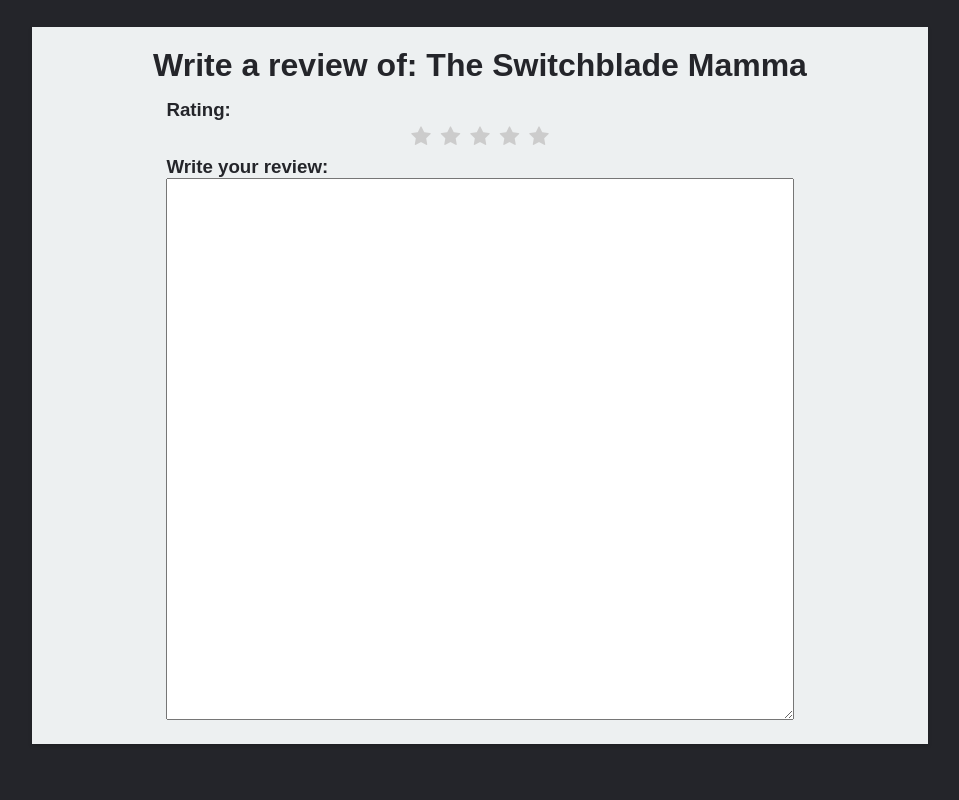
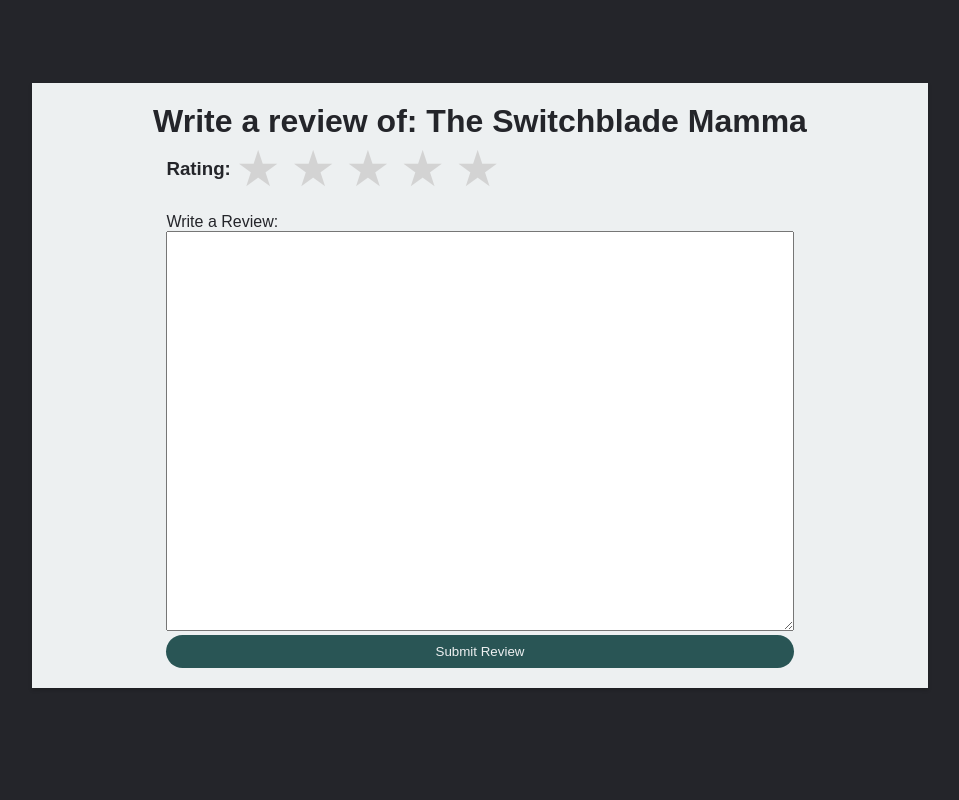
Before and after one commit to burntmilk/Library-Web-App, a Flask app: page /review?book_id=25742454 in a window 1280 px wide. Shown: the part 60-860 px from the top of the page, without its empty margins (160-1119 px from the left). Run offline with Flask 2, Linux system fonts and the light colour scheme; the visitor is signed in with stand-in values (Sample User, id 1); some libraries are stand-ins or nearby versions.

Commit message:
posting of reviews / viewing of reviews implementation done

```diff
--- a/library/adapters/memory_repository.py
+++ b/library/adapters/memory_repository.py
@@ -12,7 +12,7 @@ class MemoryRepository(AbstractRepository):
         self.__publishers = []
         self.__authors = []
         self.__users = []
-        self.__reviews = []
+        self.__reviews = [Review]
 
     def add_book(self, book: Book):
         if self.__inventory.find_book(book.book_id) is None:    # check if already in library
@@ -37,7 +37,12 @@ class MemoryRepository(AbstractRepository):
         self.__users.append(user)
 
     def add_review(self, review: Review):
+        print(review)
         self.__reviews.append(review)
+        print(self.__reviews)
+
+    def get_reviews(self) -> List[Review]:
+        return self.__reviews
 
 
 def load_books(data_path: Path, repo: MemoryRepository):    # makes list of book objects
--- a/library/adapters/repository.py
+++ b/library/adapters/repository.py
@@ -46,3 +46,7 @@ class AbstractRepository(abc.ABC):
     @abc.abstractmethod
     def add_review(self, review: Review):
         raise NotImplementedError
+
+    @abc.abstractmethod
+    def get_reviews(self) -> List[Review]:
+        raise NotImplementedError
--- a/library/browse/browse.py
+++ b/library/browse/browse.py
@@ -1,8 +1,15 @@
 from flask import Blueprint, render_template, request, redirect, url_for, session
 from math import ceil
 
+from flask_wtf.form import FlaskForm
+from wtforms.fields.core import RadioField
+from wtforms.fields.simple import SubmitField, TextAreaField
+from wtforms.validators import DataRequired
+from wtforms.widgets.core import RadioInput
+
 import library.adapters.repository as repo
 import library.browse.services as services
+
 
 browse_blueprint = Blueprint(
     'browse_bp', __name__)
@@ -60,33 +67,50 @@ def show_book():
     stock = services.get_book_stock(book_id, repo.repo_instance)
     price = services.get_book_price(book_id, repo.repo_instance)
 
+    review_book = services.get_book_as_book(book_id, repo.repo_instance)
+
+    reviews = services.get_all_reviews_of_book(review_book, repo.repo_instance)
+
     return render_template(
         'browse/book.html',
         book=book,
         stock=stock,
-        price=price
+        price=price,
+        reviews=reviews
     )
 
 @browse_blueprint.route('/review', methods=['GET', 'POST'])
 def add_review():
     book_id = int(request.args.get('book_id'))
-    book = services.get_book(book_id, repo.repo_instance)
+    book = services.get_book_as_book(book_id, repo.repo_instance)
+
+
+    form = ReviewForm()
 
 
 
-    # try:
-    #     review_text = request.form["review_text"]
-    #     rating = request.form["rating"]
-    #     services.add_review(book, review_text, rating)
-    #     return redirect(url_for('browse_bp.book', book_id))
-    # except services.NonExistentBookException:
-    #     book_nonexistent = "Book is non-existent"
-    # except services.ReviewFormInvalid:
-    #     review_form_invalid = "Please fill in all fields before submitting"
+    book_nonexistent = None
+    review_form_empty = None
+
+    if form.validate_on_submit():
+        try:
+            services.add_review(book, form.review_text.data, int(form.rating.data), repo.repo_instance)
+            return redirect(url_for('browse_bp.show_book', book_id=book_id))
+        except services.NonExistentBookException:
+            book_nonexistent = 'Book does not exist'
+
+        except services.ReviewFormInvalid:
+            review_form_empty = 'Please fill in all fields before submitting'
 
     return render_template(
         'browse/review.html',
         book=book,
-        # book_error=book_nonexistent,
-        # form_error=review_form_invalid
+        book_error=book_nonexistent,
+        form_error=review_form_empty,
+        form=form
     )
+
+class ReviewForm(FlaskForm):
+    rating = RadioField('rating', choices=[('5', ''), ('4', ''), ('3', ''), ('2', ''), ('1', '')])
+    review_text = TextAreaField('Write a Review:')
+    submit = SubmitField('Submit Review')
--- a/library/browse/services.py
+++ b/library/browse/services.py
@@ -15,6 +15,12 @@ def get_book(book_id: int, repo: AbstractRepository) -> dict:
     if book is None:
         raise NonExistentBookException
     return book_to_dict(book)
+
+def get_book_as_book(book_id: int, repo: AbstractRepository) -> Book:
+    book = repo.get_book(int(book_id))
+    if book is None:
+        raise NonExistentBookException
+    return book
 
 
 def get_all_books(repo: AbstractRepository) -> List[Book]:
@@ -79,4 +85,34 @@ def add_review(book: Book, review_text: str, rating: int, repo: AbstractReposito
         raise ReviewFormInvalid
 
     review = Review(book, review_text, rating)
+    print(review)
     repo.add_review(review)
+
+
+def review_to_dict(review: Review):
+    review_dict = {
+        'book': review.book,
+        'rating': review.rating,
+        'review_text': review.review_text
+
+    }
+    return review_dict
+
+def reviews_to_dict(reviews: Iterable[Review]):  # returns list of books in dict format
+    return [review_to_dict(review) for review in reviews]
+
+
+def get_all_reviews(repo: AbstractRepository):
+    reviews = repo.get_reviews()
+    reviews_dto = []
+    if len(reviews) > 0:
+        reviews_dto = books_to_dict(reviews)
+    return reviews_dto
+
+def get_all_reviews_of_book(book: Book, repo: AbstractRepository):
+    reviews = repo.get_reviews()
+    reviews_dto = []
+    for review in reviews:
+        if review.book == book:
+            reviews_dto.append(review)
+    return reviews_dto
--- a/library/static/css/main.css
+++ b/library/static/css/main.css
@@ -207,12 +207,6 @@ h2 {
   width: 70vw;
 }
 
-.form-field-stars {
-  padding: 15px 0px 0px 0px;
-  display: flex;
-  justify-content: space-between;
-}
-
 .review_card form {
   width: 49vw;
 }
@@ -224,54 +218,52 @@ h2 {
 .review_card .form-field textarea {
   width: 49vw;
   font-size: 16px;
-}
-.wrapper {
-  position: relative;
-  display: inline-block;
-  border: none;
-  font-size: 14px;
-
-  left: 50%;
-  transform: translateX(-50%);
+  padding: 10px;
+  height: 50vh;
 }
 
-.wrapper input {
-  border: 0;
-  width: 1px;
-  height: 1px;
-  overflow: hidden;
-  position: absolute !important;
-  clip: rect(1px 1px 1px 1px);
-  clip: rect(1px, 1px, 1px, 1px);
-  opacity: 0;
+.stars {
+  display: flex;
+  align-items: center;
+  flex-direction: row-reverse;
+  margin-right: auto;
 }
-
-.wrapper label {
-  position: relative;
+.stars input {
+  display: none;
+}
+.stars label {
   float: right;
-  color: #c8c8c8;
+  font-size: 50px;
+  color: lightgrey;
+  margin: 0 5px;
 }
-
-.wrapper label:before {
-  margin: 5px;
-  content: "\f005";
-  font-family: FontAwesome;
-  display: inline-block;
-  font-size: 1.5em;
-  color: #ccc;
-  -webkit-user-select: none;
-  -moz-user-select: none;
-  user-select: none;
+.stars label:before {
+  content: "★";
 }
-
-.wrapper input:checked ~ label:before {
-  color: #ffc107;
+.stars input:checked ~ label {
+  color: gold;
+  text-shadow: 1px 1px #c60;
 }
-
-.wrapper label:hover ~ label:before {
-  color: #ffdb70;
+.stars:not(:checked) > label:hover,
+.stars:not(:checked) > label:hover ~ label {
+  color: gold;
 }
-
-.wrapper label:hover:before {
-  color: #ffc107;
+.stars input:checked > label:hover,
+.stars input:checked > label:hover ~ label {
+  color: gold;
+  text-shadow: 1px 1px goldenrod;
 }
+.stars .result:before {
+  content: "";
+  width: 100%;
+  left: 50%;
+  bottom: -30px;
+  font-size: 30px;
+  font-weight: 500;
+  color: gold;
+  font-family: "Poppins", sans-serif;
+  display: none;
+}
+.stars input:checked ~ .result:before {
+  display: block;
+}
--- a/library/templates/browse/review.html
+++ b/library/templates/browse/review.html
@@ -1,33 +1,24 @@
 {% extends 'layout.html' %} {% block content %}
-<link rel="stylesheet" href="https://cdnjs.cloudflare.com/ajax/libs/font-awesome/4.7.0/css/font-awesome.min.css">
+<link
+  rel="stylesheet"
+  href="https://cdnjs.cloudflare.com/ajax/libs/font-awesome/4.7.0/css/font-awesome.min.css"
+/>
 
 <div class="register_container">
   <div class="review_card">
     <h1>Write a review of: {{ book.title }}</h1>
-    <form method="POST" action="" class="form">
-      <div class="form-field">
-        <label for="rating"><h3>Rating:</h3><div class="wrapper">
-            <input type="checkbox" id="st1" value="1" />
-            <label for="st1"></label>
-            <input type="checkbox" id="st2" value="2" />
-            <label for="st2"></label>
-            <input type="checkbox" id="st3" value="3" />
-            <label for="st3"></label>
-            <input type="checkbox" id="st4" value="4" />
-            <label for="st4"></label>
-            <input type="checkbox" id="st5" value="5" />
-            <label for="st5"></label>
-          </div></label>
+    <form method="POST" action="{{ handler_url }}" class="form">
+      {{ form.csrf_token }}
+      <div class="stars">
+        {% for star in form.rating %} {{ star }} {{ star.label }} {% endfor %}
+        <h3>Rating:</h3>
+      </div>
 
       <div class="form-field">
-        <label for="review_text"><h3>Write your review:</h3></label>
-        <textarea
-          type="text"
-          name="review_text"
-          class="review_input"
-          rows="30"
-        ></textarea>
+        {{ form.review_text.label }} {{ form.review_text }}
       </div>
+
+      {{ form.submit(class="button") }}
     </form>
   </div>
 </div>
```
Also changed, not shown: library/templates/browse/book.html (+6 -3 lines).
